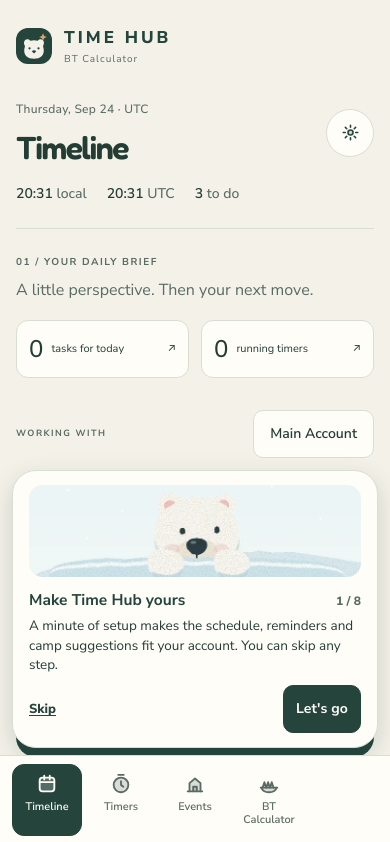
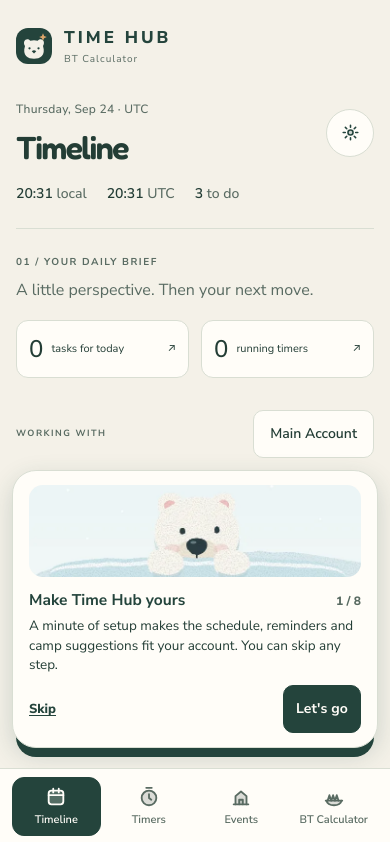
Before and after one commit to caroline3543/Bear-Trap-Calculator, a React (Vite) app: page / in a window 390 px wide. Shown: the top 842 px of the page. Built offline with nearby package versions, Linux system fonts and the light colour scheme.

Commit message:
Simplify leader entry and show capacity calculation

```diff
--- a/src/ui/journal.css
+++ b/src/ui/journal.css
@@ -152,7 +152,7 @@ html.th-skin #root > .polar-app { background:var(--bgPage)!important; }
   #root .polar-app .journal-brand-mobile svg { width:36px; height:36px; }
   #root .polar-app .journal-brand-mobile b { font-size:17px; letter-spacing:3px; }
   #root .polar-app .journal-brand-mobile small { font-size:10px; }
-  #root .polar-app .th-tabbar { display:grid; grid-template-columns:repeat(5,minmax(0,1fr)); gap:4px; margin:0 auto; max-width:640px; }
+  #root .polar-app .th-tabbar { display:grid; grid-template-columns:repeat(var(--n,4),minmax(0,1fr)); gap:4px; margin:0 auto; max-width:640px; }
   #root .polar-app .th-tabbar button { flex-direction:column; gap:5px; padding:8px 2px; min-height:58px; font-size:11px; text-align:center; line-height:1.25; }
   #root .polar-app .journal-nav-index::after { content:attr(data-index); }
 #root .polar-app .journal-nav-index { display:none; }
```
